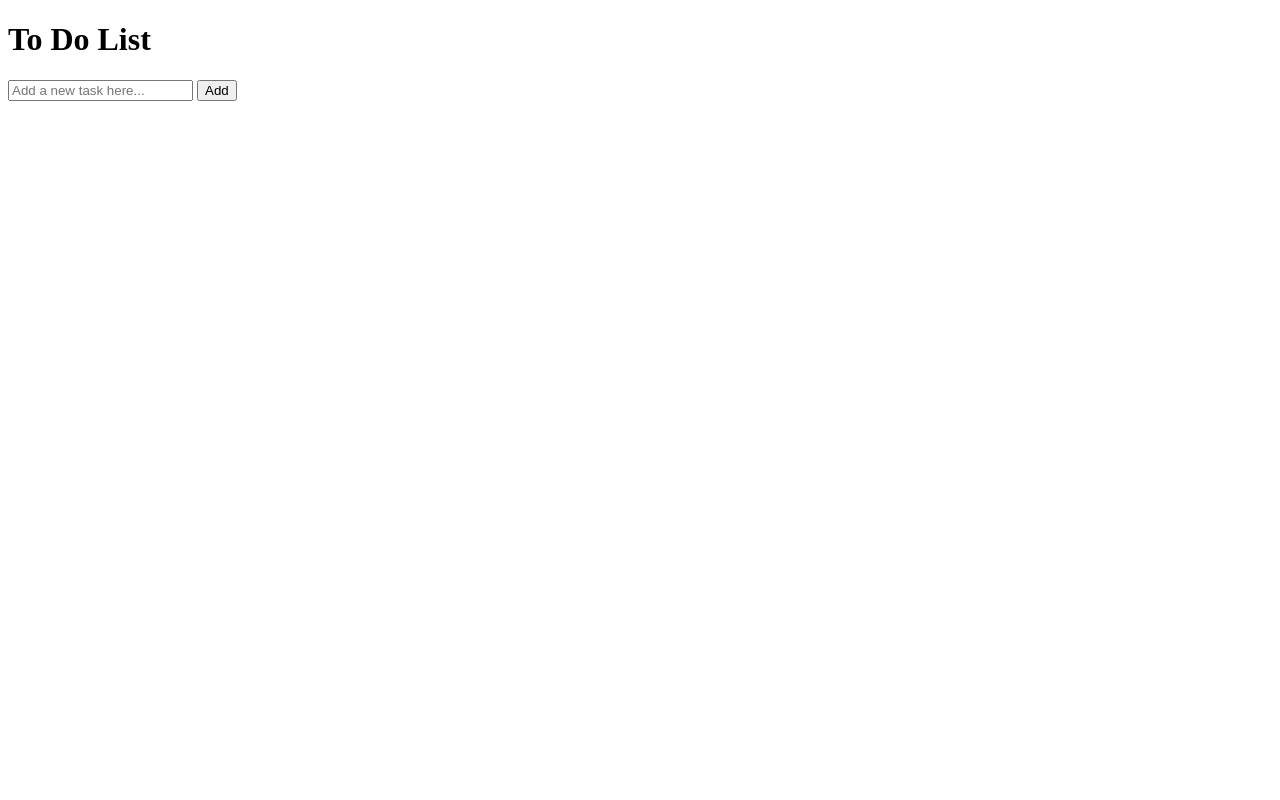
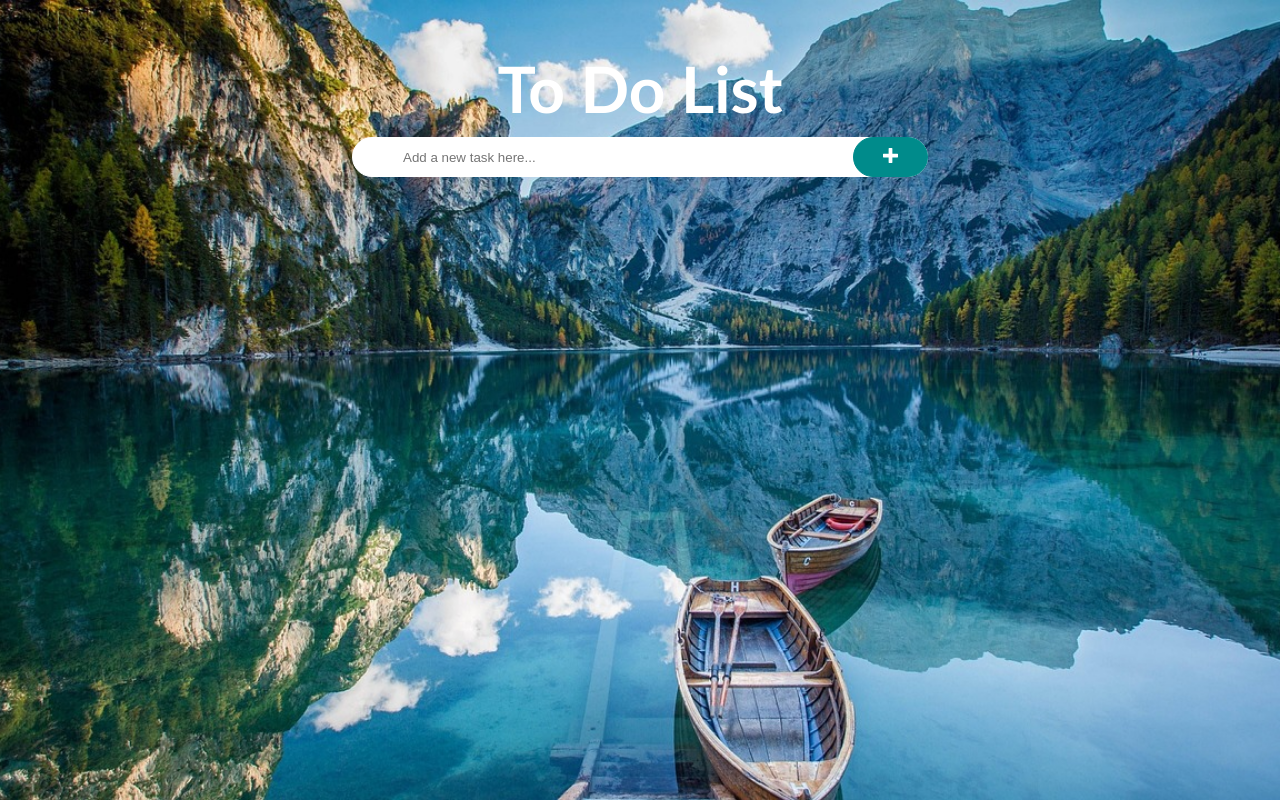
Before and after one commit to jcramer96/To-Do-List-App, a plain HTML site: page index.html in a window 1280 px wide. Drawn offline with Linux system fonts and the light colour scheme.

Commit message:
h1 and input styling/formatting

```diff
--- a/app.js
+++ b/app.js
@@ -0,0 +1,28 @@
+inputEl = document.getElementById("input-el");
+ulEl = document.getElementById("ul-el");
+addBtn = document.getElementById("add-btn");
+
+addBtn.addEventListener('click', () => {
+    ulEl.innerHTML += `
+    <li>
+        <button>
+            <svg id="unchecked-box" version="1.1" xmlns="http://www.w3.org/2000/svg" width="20" height="20" viewBox="0 0 512 512">
+                <path d="M448 0h-384c-35.2 0-64 28.8-64 64v384c0 35.2 28.8 64 64 64h384c35.2 0 64-28.8 64-64v-384c0-35.2-28.8-64-64-64zM448 448h-384v-384h384v384z"></path>
+            </svg>
+        </button>
+        ${inputEl.value}
+        <button>
+            <svg id="edit" version="1.1" xmlns="http://www.w3.org/2000/svg" width="20" height="20" viewBox="0 0 512 512">
+                <path d="M432 0c44.182 0 80 35.817 80 80 0 18.010-5.955 34.629-16 48l-32 32-112-112 32-32c13.371-10.045 29.989-16 48-16zM32 368l-32 144 144-32 296-296-112-112-296 296zM357.789 181.789l-224 224-27.578-27.578 224-224 27.578 27.578z"></path>
+            </svg>
+        </button>
+        <button>
+            <svg version="1.1" xmlns="http://www.w3.org/2000/svg" width="20" height="20" viewBox="0 0 512 512">
+                <path d="M64 160v320c0 17.6 14.4 32 32 32h288c17.6 0 32-14.4 32-32v-320h-352zM160 448h-32v-224h32v224zM224 448h-32v-224h32v224zM288 448h-32v-224h32v224zM352 448h-32v-224h32v224z"></path>
+                <path d="M424 64h-104v-40c0-13.2-10.8-24-24-24h-112c-13.2 0-24 10.8-24 24v40h-104c-13.2 0-24 10.8-24 24v40h416v-40c0-13.2-10.8-24-24-24zM288 64h-96v-31.599h96v31.599z"></path>
+            </svg>
+        </button>
+    </li>
+    `
+    inputEl.value = "";
+});
--- a/index.html
+++ b/index.html
@@ -11,7 +11,11 @@
     <main>
         <h1>To Do List</h1>
         <input type="text" id="input-el" placeholder="Add a new task here...">
-        <button id="add-btn">Add</button>
+        <button id="add-btn">
+            <svg version="1.1" xmlns="http://www.w3.org/2000/svg" width="15" height="15" viewBox="0 0 512 512">
+                <path d="M496 192h-176v-176c0-8.836-7.164-16-16-16h-96c-8.836 0-16 7.164-16 16v176h-176c-8.836 0-16 7.164-16 16v96c0 8.836 7.164 16 16 16h176v176c0 8.836 7.164 16 16 16h96c8.836 0 16-7.164 16-16v-176h176c8.836 0 16-7.164 16-16v-96c0-8.836-7.164-16-16-16z"></path>
+            </svg>
+        </button>
         <ul id="ul-el"></ul>
     </main>
 	<script src="app.js"></script>
--- a/styles.css
+++ b/styles.css
@@ -0,0 +1,54 @@
+* {
+    margin: 0;
+    padding: 0;
+    box-sizing: border-box;
+}
+
+body {
+    background: url("images/mountains.jpg") no-repeat center center fixed;
+    background-size: cover;
+    height: 100%;
+    overflow-x: hidden;
+    text-align: center;
+    font-family: 'Trebuchet MS', 'Lucida Sans Unicode', 'Lucida Grande', 'Lucida Sans', Arial, sans-serif;
+}
+
+h1 {
+    margin: 50px 0 10px;
+    font-size: 4rem;
+    color: white;
+}
+
+input {
+    width: 70%;
+    height: 40px;
+    border: 1px solid white;
+    border-radius: 20px;
+    padding-left: 50px;
+}
+
+input:focus {
+    outline: none;
+    box-shadow: 0 0 0 3px rgba(255, 255, 255, 0.4);
+}
+
+#add-btn {
+    width: 75px;
+    height: 40px;
+    border: 1px solid darkcyan;
+    background-color: darkcyan;
+    fill: white;
+    border-radius: 20px;
+    position: absolute;
+    right: 15%;
+}
+
+@media (min-width: 768px) {
+    input {
+        width: 45%;
+    }
+
+    #add-btn {
+        right: 27.5%
+    }
+}
```
